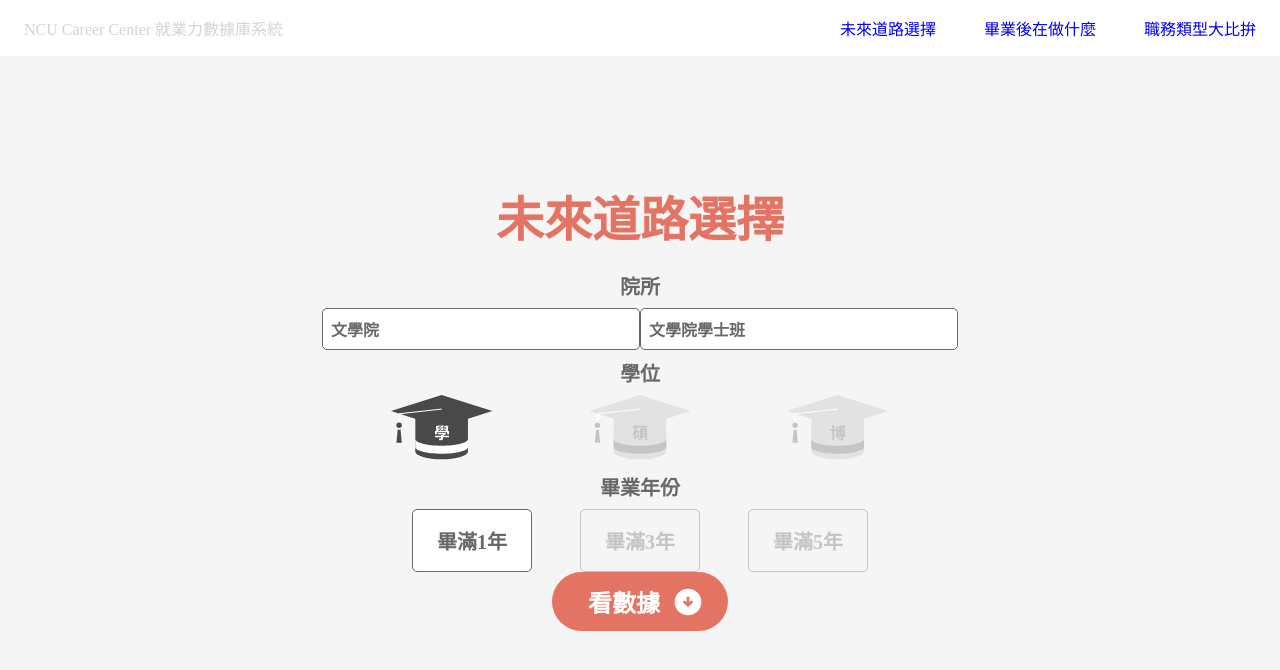
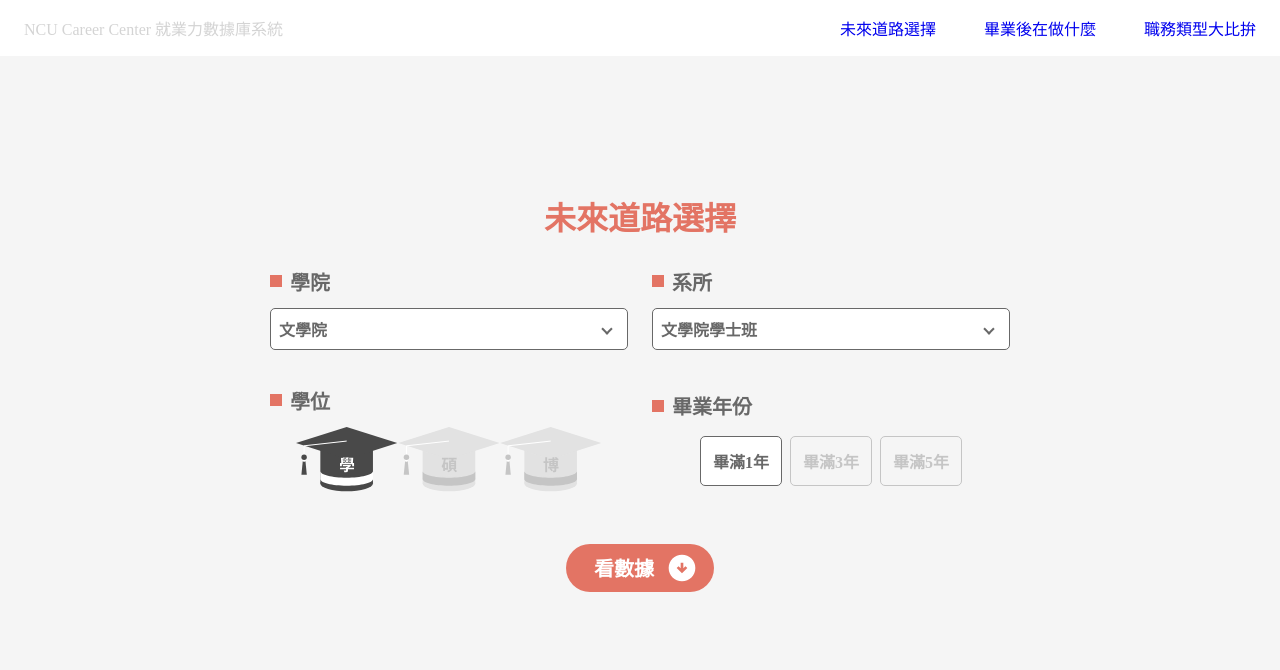
Before and after one commit to bodinzzz/NCU_CC_Frontend, a React (Create React App) app: page /future in a window 1280 px wide. Shown: the top 670 px of the page. Built offline with nearby package versions, Linux system fonts and the light colour scheme.

Commit message:
future-page-1 finished

```diff
--- a/src/components/career/PageOne.js
+++ b/src/components/career/PageOne.js
@@ -1,6 +1,5 @@
 import { useState } from "react";
 import "./PageOne.scss";
-import labelThemeThreeIcon from "../../assets/icon/labelThemeThreeIcon.svg";
 import InputLabel from "../elements/InputLabel";
 import SubmitBtn from "../elements/SubmitBtn";
 import RadioBtnGroup from "../elements/RadioBtnGroup";
@@ -42,11 +41,11 @@ function PageOne() {
     <div className="career-page-1">
       <div className="career-page-1__title">職位類型大比拚</div>
       <div className="career-page-1__inputContainer">
-        <InputLabel text={"職務類型"} icon={labelThemeThreeIcon} />
+        <InputLabel text={"職務類型"} theme={"3"} />
         <RadioBtnGroup options={jobTags} selectedValue={selectedJob} setSelectedValue={setSelectedJob} type="Career" />
       </div>
       <div className="career-page-1__inputContainer">
-        <InputLabel text={"國內外"} icon={labelThemeThreeIcon} />
+        <InputLabel text={"國內外"} theme={"3"} />
         <RadioBtnGroup options={jobTags[0].areas} selectedValue={selectedArea} setSelectedValue={setSelectedArea} type="Area" />
       </div>
       <SubmitBtn theme={"3"} />
--- a/src/components/career/PageOne.scss
+++ b/src/components/career/PageOne.scss
@@ -4,7 +4,7 @@
 
 .career-page-1 {
   @extend %flex-col-center;
-  width: 70vw;
+  width: 65vw;
 
   &__title {
     @include theme-title($theme-3-primary-color);
--- /dev/null
+++ b/src/components/elements/Dropdown.js
@@ -0,0 +1,35 @@
+import { useState } from "react";
+import "./Dropdown.scss";
+
+function Dropdown({ options, selectedValue, setSelectedValue }) {
+  // DROPDOWN TOGGLE DATA
+  const [isDropdownOpen, toggleDropdown] = useState(false);
+
+  // TOGGLE DROPDOWN
+  const onClick = (index) => {
+    setSelectedValue(index);
+    toggleDropdown(!isDropdownOpen);
+  };
+
+  return (
+    <div>
+      <div className="dropdown">
+        <div className="dropdown__btn" onClick={() => toggleDropdown(!isDropdownOpen)}>
+          {options[selectedValue].name}
+          {isDropdownOpen ? <i className="arrow-up" /> : <i className="arrow-down" />}
+        </div>
+        {isDropdownOpen && (
+          <div className="dropdown__items">
+            {options.map((option, index) => (
+              <div className="dropdown__items__item" onClick={() => onClick(index)}>
+                {options[index].name}
+              </div>
+            ))}
+          </div>
+        )}
+      </div>
+    </div>
+  );
+}
+
+export default Dropdown;
--- /dev/null
+++ b/src/components/elements/Dropdown.scss
@@ -0,0 +1,63 @@
+@import "../../styles/variables";
+@import "../../styles/layout";
+
+// ARROW ICON
+.arrow-down {
+  @extend %arrow;
+  transform: rotate(45deg);
+  -webkit-transform: rotate(45deg);
+}
+
+.arrow-up {
+  @extend %arrow;
+  transform: rotate(-135deg);
+  -webkit-transform: rotate(-135deg);
+}
+
+%arrow {
+  border: solid $text-primary-color;
+  border-width: 0 2.5px 2.5px 0;
+  display: inline-block;
+  padding: 3px;
+  margin: 0 $m-xxs;
+}
+
+// DROPDOWN
+.dropdown {
+  position: relative;
+
+  &__btn {
+    @extend %flex-row-between;
+    padding: $p-xxs;
+    background-color: $white-color;
+    border: 0.8px solid $text-primary-color;
+    border-radius: $border-sm;
+    font-size: $font-xs;
+    font-weight: bold;
+    color: $text-primary-color;
+    cursor: pointer;
+    min-width: 340px;
+  }
+
+  &__items {
+    position: absolute;
+    background-color: $white-color;
+    border-radius: $border-sm;
+    box-shadow: $box-shadow-dropdown;
+    width: 100%;
+    font-size: $font-xs;
+    font-weight: bold;
+    color: $text-primary-color;
+
+    &__item {
+      margin: $p-xxs $p-xxs;
+      padding: $p-xs;
+      cursor: pointer;
+      border-radius: $border-sm;
+
+      &:hover {
+        background-color: $hover-color;
+      }
+    }
+  }
+}
--- a/src/components/elements/InputLabel.js
+++ b/src/components/elements/InputLabel.js
@@ -1,9 +1,23 @@
 import "./InputLabel.scss";
+import labelThemeOneIcon from "../../assets/icon/labelThemeOneIcon.svg";
+import labelThemeTwoIcon from "../../assets/icon/labelThemeTwoIcon.svg";
+import labelThemeThreeIcon from "../../assets/icon/labelThemeThreeIcon.svg";
 
-function InputLabel({ text, icon }) {
+function InputLabel({ text, theme }) {
+  console.log(getIcon({ theme }));
+  function getIcon({ theme }) {
+    if (theme === "1") {
+      return <img src={labelThemeOneIcon} alt="labelIcon" />;
+    } else if (theme === "2") {
+      return <img src={labelThemeTwoIcon} alt="labelIcon" />;
+    } else if (theme === "3") {
+      return <img src={labelThemeThreeIcon} alt="labelIcon" />;
+    }
+  }
+
   return (
     <div className="input-label">
-      <img src={icon} alt="labelIcon" />
+      {getIcon({ theme })}
       <span>{text}</span>
     </div>
   );
--- a/src/components/elements/InputLabel.scss
+++ b/src/components/elements/InputLabel.scss
@@ -3,6 +3,7 @@
 
 .input-label {
   @extend %flex-start;
+  width: 100%;
   span {
     padding: $p-xs $p-xxs;
     font-size: $font-sm;
--- a/src/components/elements/RadioBtnGroup.scss
+++ b/src/components/elements/RadioBtnGroup.scss
@@ -13,26 +13,24 @@
   }
 
   &__radio-btn__selected {
-    @extend %flex-center;
-    margin: $p-xxxs;
-    padding: $p-xs;
-    font-size: $font-xs;
+    @extend %radio-btn;
     color: $text-primary-color;
-    font-weight: bold;
-    border-radius: $border-sm;
     border: 0.8px solid $text-primary-color;
     background-color: $white-color;
-    cursor: pointer;
   }
   &__radio-btn__unselected {
-    @extend %flex-center;
-    margin: $p-xxxs;
-    padding: $p-xs;
-    font-size: $font-xs;
+    @extend %radio-btn;
     color: $unselected-color;
-    font-weight: bold;
-    border-radius: $border-sm;
     border: 0.8px solid $unselected-color;
-    cursor: pointer;
+    background-color: none;
   }
 }
+%radio-btn {
+  @extend %flex-center;
+  margin: $p-xxxs;
+  padding: $p-xs;
+  font-size: $font-xs;
+  font-weight: bold;
+  border-radius: $border-sm;
+  cursor: pointer;
+}
--- a/src/components/elements/SubmitBtn.js
+++ b/src/components/elements/SubmitBtn.js
@@ -2,7 +2,6 @@ import "./SubmitBtn.scss";
 import submitIcon from "../../assets/icon/submitIcon.svg";
 
 function SubmitBtn({ theme }) {
-  console.log("submit-btn__theme-" + theme);
   return (
     <div className={"submit-btn__theme-" + theme}>
       <div>看數據</div>
--- a/src/components/future/PageOne.js
+++ b/src/components/future/PageOne.js
@@ -6,37 +6,10 @@ import MasterDegreeSelectedImg from "../../assets/image/Future/MasterDegreeSelec
 import MasterDegreeUnselectedImg from "../../assets/image/Future/MasterDegreeUnselectedImg.svg";
 import DoctorDegreeSelectedImg from "../../assets/image/Future/DoctorDegreeSelectedImg.svg";
 import DoctorDegreeUnselectedImg from "../../assets/image/Future/DoctorDegreeUnselectedImg.svg";
-import submitIcon from "../../assets/icon/submitIcon.svg";
-
-// DROPDOWN USING SELECT
-
-function Dropdown({ options, selectedValue, setSelectedValue }) {
-  // DROPDOWN TOGGLE DATA
-  const [isDropdownOpen, toggleDropdown] = useState(false);
-
-  // TOGGLE DROPDOWN
-  const onClick = (index) => {
-    setSelectedValue(index);
-    toggleDropdown(!isDropdownOpen);
-  };
-
-  return (
-    <div className="future-page-1__chooser__dropdown">
-      <div className="future-page-1__chooser__dropdown__btn" onClick={() => toggleDropdown(!isDropdownOpen)}>
-        {options[selectedValue].name}
-      </div>
-      {isDropdownOpen && (
-        <div className="future-page-1__chooser__dropdown__items">
-          {options.map((option, index) => (
-            <div className="future-page-1__chooser__dropdown__items__item" onClick={() => onClick(index)}>
-              {options[index].name}
-            </div>
-          ))}
-        </div>
-      )}
-    </div>
-  );
-}
+import InputLabel from "../elements/InputLabel";
+import SubmitBtn from "../elements/SubmitBtn";
+import RadioBtnGroup from "../elements/RadioBtnGroup";
+import Dropdown from "../elements/Dropdown";
 
 function PageOne() {
   // SELECTED DATA (College、Department、Degree、Year)
@@ -83,7 +56,7 @@ function PageOne() {
     },
   ];
 
-  const years = ["畢滿1年", "畢滿3年", "畢滿5年"];
+  const years = [{ name: "畢滿1年" }, { name: "畢滿3年" }, { name: "畢滿5年" }];
 
   // API Call
   useEffect(() => {
@@ -94,18 +67,22 @@ function PageOne() {
     <div className="future-page-1">
       <div className="future-page-1__title">未來道路選擇</div>
 
-      {/* CHOOSER 1 - COLLEGES AND DEPARTMENT */}
-      <div className="future-page-1__chooserBox">
-        <div className="future-page-1__label">院所</div>
-        <div className="future-page-1__chooser">
+      <div className="future-page-1__inputContainers">
+        {/* INOUT 1 - COLLEGES */}
+        <div className="future-page-1__inputContainer">
+          <InputLabel text={"學院"} theme={"1"} />
           <Dropdown options={colleges} selectedValue={selectedCollege} setSelectedValue={setSelectedCollege} />
+        </div>
+
+        {/* INOUT 2 - DEPARTMENT */}
+        <div className="future-page-1__inputContainer">
+          <InputLabel text={"系所"} theme={"1"} />
           <Dropdown options={colleges[selectedCollege].departments} selectedValue={selectedDepartment} setSelectedValue={setSelectedDepartment} />
         </div>
-      </div>
 
-      {/* CHOOSER 2 - DEGREE */}
-      <div className="future-page-1__chooserBox">
-        <div className="future-page-1__label">學位</div>
+        {/* INOUT 3 - DEGREE */}
+        <div className="future-page-1__inputContainer">
+          <InputLabel text={"學位"} theme={"1"} />
           <div className="future-page-1__chooser">
             {degrees.map((degree, index) => (
               <div className="future-page-1__chooser__degree" onClick={() => setSelectedDegree(index)}>
@@ -119,26 +96,15 @@ function PageOne() {
           </div>
         </div>
 
-      {/* CHOOSER 2 - YEAR */}
-      <div className="future-page-1__chooserBox">
-        <div className="future-page-1__label">畢業年份</div>
-        <div className="future-page-1__chooser">
-          {years.map((year, index) => (
-            <div
-              className={index === selectedYear ? "future-page-1__chooser__year__selected" : "future-page-1__chooser__year__unselected"}
-              onClick={() => setSelectedYear(index)}
-            >
-              {year}
-            </div>
-          ))}
+        {/*  INOUT 4 - YEAR */}
+        <div className="future-page-1__inputContainer">
+          <InputLabel text={"畢業年份"} theme={"1"} />
+          <RadioBtnGroup options={years} selectedValue={selectedYear} setSelectedValue={setSelectedYear} type="Year" />
         </div>
       </div>
 
       {/* SUBMIT BUTTON */}
-      <div className="future-page-1__btn">
-        <div>看數據</div>
-        <img src={submitIcon} alt="submitIcon" />
-      </div>
+      <SubmitBtn theme={"1"} />
     </div>
   );
 }
--- a/src/components/future/PageOne.scss
+++ b/src/components/future/PageOne.scss
@@ -9,101 +9,30 @@
     @include theme-title($theme-1-primary-color);
   }
 
-  &__label {
-    @extend %flex-center;
-    width: 100%;
-    color: $text-primary-color;
-    font-size: $font-sm;
-    font-weight: bold;
-    padding: $p-xxs;
-  }
+  &__inputContainers {
+    display: grid;
+    grid-template-columns: repeat(1, 1fr);
+    grid-column-gap: $m-md;
+    grid-row-gap: $m-md;
+    padding: $m-sm $m-md $m-lg $m-md;
 
-  &__btn {
-    @extend %flex-row-center;
-    padding: $p-xs $p-md;
-    background-color: $theme-1-primary-color;
-    color: $white-color;
-    border-radius: $border-lg;
-    font-size: $font-md;
-    font-weight: bold;
-    cursor: pointer;
-
-    div {
-      margin: 0 $m-xs;
+    @media (min-width: 768px) {
+      grid-template-columns: repeat(2, 1fr);
     }
   }
 
-  &__chooserBox {
-    @extend %flex-col-center;
+  &__inputContainer {
+    @extend %flex-center;
+    flex-direction: column;
     width: 100%;
+    height: 100%;
   }
 
   &__chooser {
-    @extend %flex-row-center;
-    width: 100%;
-
-    &__dropdown {
-      position: relative;
-
-      &__btn {
-        padding: $p-xxs;
-        background-color: $white-color;
-        border: 0.8px solid $text-primary-color;
-        border-radius: $border-sm;
-        font-size: $font-xs;
-        font-weight: bold;
-        color: $text-primary-color;
-        cursor: pointer;
-        min-width: 300px;
-      }
-
-      &__items {
-        position: absolute;
-        background-color: $white-color;
-        padding: $p-xs;
-        border-radius: $border-sm;
-        box-shadow: $box-shadow-dropdown;
-        width: 300px;
-
-        &__item {
-          padding: $p-xs;
-          cursor: pointer;
-          border-radius: $border-sm;
-
-          &:hover {
-            background-color: $hover-color;
-          }
-        }
-      }
-    }
+    @extend %flex-row-between;
 
     &__degree {
-      margin: 0 $m-md;
       cursor: pointer;
-    }
-
-    &__year__selected {
-      margin: 0 $m-md;
-      padding: $p-sm $p-md;
-      border-radius: $border-sm;
-      font-size: $font-sm;
-      font-weight: bold;
-      cursor: pointer;
-      background-color: $white-color;
-      border: 0.8px solid $text-primary-color;
-      color: $text-primary-color;
-    }
-
-    &__year__unselected {
-      margin: 0 $m-md;
-      padding: $p-sm $p-md;
-      border-radius: $border-sm;
-      font-size: $font-sm;
-      font-weight: bold;
-      cursor: pointer;
-      background-color: none;
-      border: 0.8px solid $unselected-color;
-      color: $unselected-color;
     }
   }
 }
--- a/src/styles/_index.scss
+++ b/src/styles/_index.scss
@@ -1,7 +1,6 @@
 @mixin theme-title($title-color) {
-  font-size: $font-xl;
+  font-size: $font-lg;
   font-weight: bold;
-  padding: $p-xs;
   color: $title-color;
   @content;
 }
```
Also changed, not shown: src/assets/icon/labelThemeOneIcon.svg (added), src/assets/icon/labelThemeTwoIcon.svg (added). Lines whose indentation alone changed are shown as unchanged.
